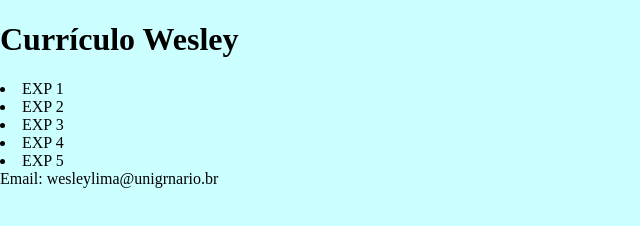
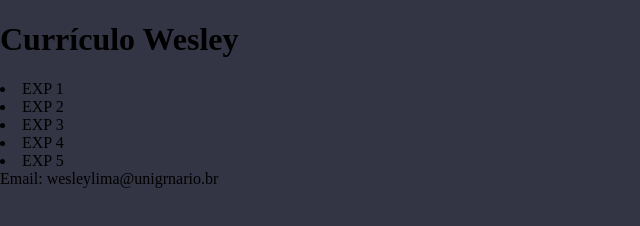
Before and after one commit to WesleyPDL/alo-git, a plain HTML site: page index.html in a window 1280 px wide. Shown: the whole page, without its empty margins (0-640 px from the left). Drawn offline with Linux system fonts and the light colour scheme.

Commit message:
Modificando o style.css

```diff
--- a/style.css
+++ b/style.css
@@ -1,5 +1,5 @@
 html, body {
 	margin: 0;
-	background-color: #cff
+	background-color: #333444
 
 }
```
